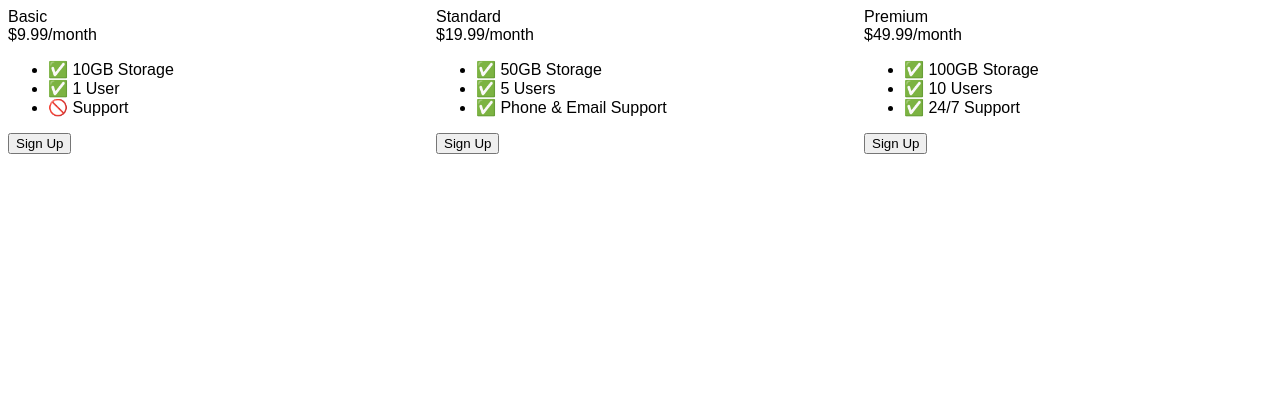
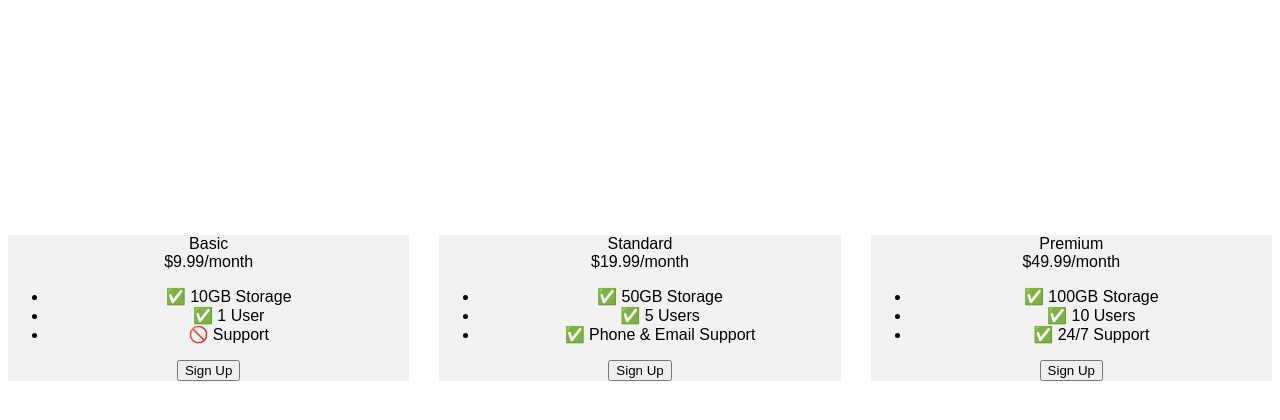
Before and after one commit to MitadruDatta/Pricing-table, a plain HTML site: page index.html in a window 1280 px wide. Drawn offline with Linux system fonts and the light colour scheme; a web font is replaced by a local one.

Commit message:
Box size done for large screen

```diff
--- a/style.css
+++ b/style.css
@@ -1,9 +1,14 @@
 .pricing-container {
     display: flex;
-    gap: 20px;
-    justify-content: space-evenly;
+    gap: 30px;
+    justify-content: center;
+    align-items: center;
+    height: 600px;
 }
 
 .pricing-container>* {
     flex: 1;
+    max-width: 450px;
+    background-color: #F2F2F2;
+    text-align: center;
 }
```
